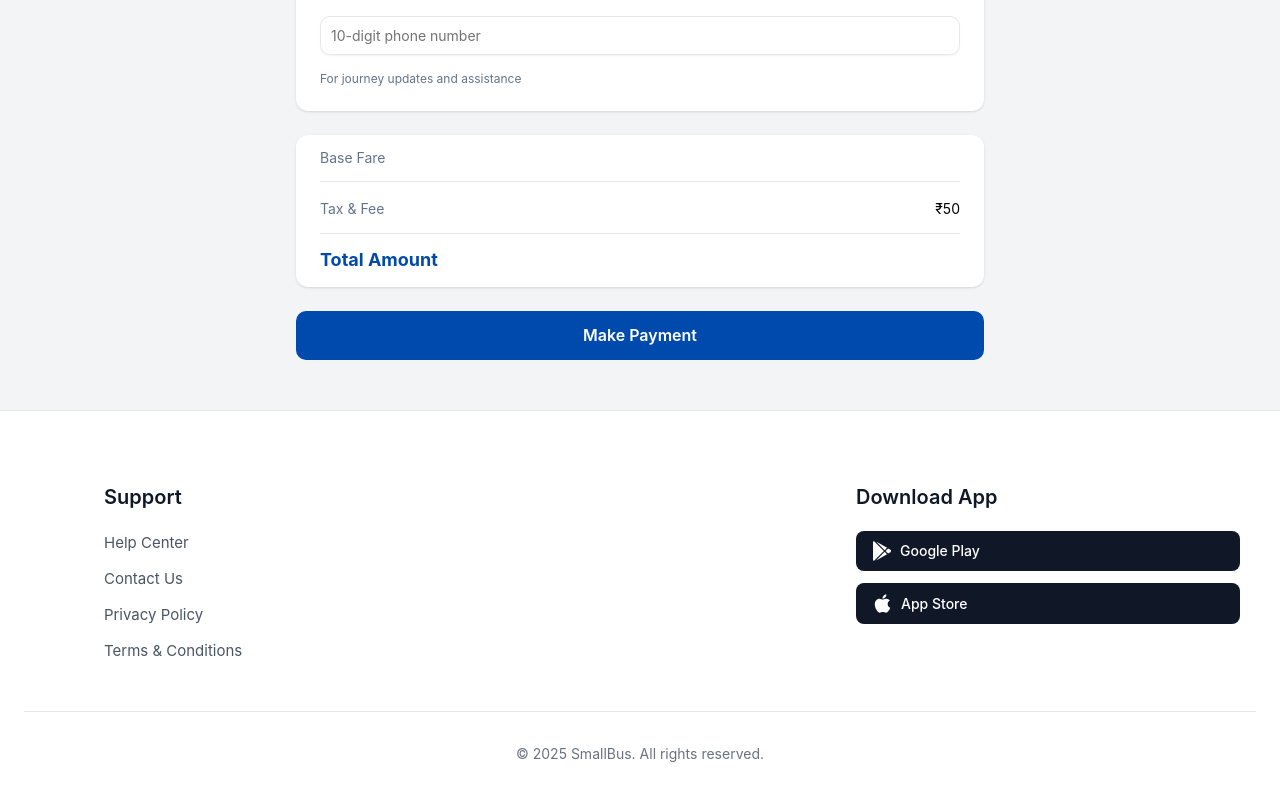
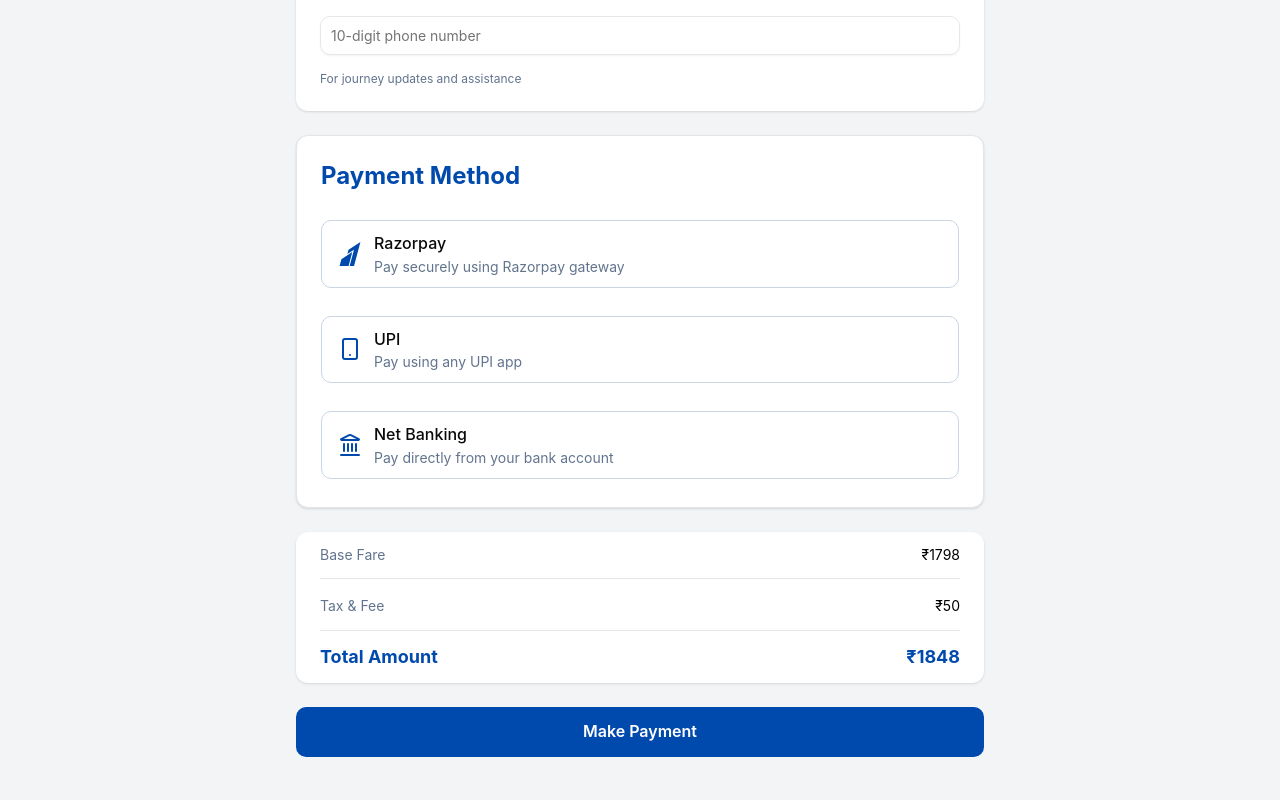
Before and after one commit to amankhan-7/smallbusSample, a Next.js app: page /payment in a window 1280 px wide. Shown: the part 750-1550 px from the top of the page. Built offline with nearby package versions, Linux system fonts and the light colour scheme.

Commit message:
razorpay gateway initial commit

```diff
--- a/package.json
+++ b/package.json
@@ -18,6 +18,7 @@
     "lucide-react": "^0.511.0",
     "next": "15.3.3",
     "radix-ui": "^1.4.2",
+    "razorpay": "^2.9.6",
     "react": "^19.0.0",
     "react-dom": "^19.0.0",
     "react-hook-form": "^7.57.0",
--- a/src/app/payment/page.jsx
+++ b/src/app/payment/page.jsx
@@ -2,6 +2,7 @@
 
 import React, { useRef, useState, useEffect } from "react";
 import Link from "next/link";
+import Script from "next/script";
 import ButtonUI from "@/components/ui/ButtonUI";
 import BookingSummary from "@/components/payment/BookingSummary";
 import PassengerForm from "@/components/payment/PassengerForm";
@@ -18,9 +19,17 @@ import { safeLocalStorage } from "@/lib/localStorage";
 import { useForm } from "react-hook-form";
 import { zodResolver } from "@hookform/resolvers/zod";
 import { passengerSchema } from "@/utils/validations/form-validation";
+import { PaymentOptions } from "@/components/payment/PaymentOptions";
+import {
+  useCreateRazorpayOrderMutation,
+  useGetPaymentMethodsQuery,
+  useGetPaymentDetailsMutation,
+  useGetRefundDetailsMutation,
+  useGetRazorpayHealthQuery,
+} from "@/utils/redux/api/paymentApiSlice";
 
 export default function PaymentPage() {
-  const { data, isLoading } = useGetBusDataQuery("bus-123");
+  const { data, isLoading } = useGetBusDataQuery({ id: "bus-123" });
   const [booking, setBooking] = useState({
     bus: "",
     from: "",
@@ -29,6 +38,7 @@ export default function PaymentPage() {
     timeofdeparture: "",
     timeofarrival: "",
     seatid: [],
+    price: "",
   });
 
   const dispatch = useDispatch();
@@ -53,6 +63,7 @@ export default function PaymentPage() {
         timeofdeparture: data.departureTime,
         timeofarrival: data.arrivalTime,
         seatid: data.seatid || ["A1", "A2"],
+        price: data.seatPrice,
       });
     }
   }, [isLoading, data]);
@@ -69,29 +80,99 @@ export default function PaymentPage() {
     },
   });
 
-  const handlePassengerSubmit = async () => {
-    console.log("Passenger Data Submitted:", data);
+  const [processing, setProcessing] = useState(false);
+  const [selectedOption, setSelectedOption] = useState("");
+  const [createOrder] = useCreateRazorpayOrderMutation();
+
+  const handlePassengerSubmit = async (formData) => {
+    if (selectedOption === "razorpay") {
+      console.log("Processing Razorpay payment...");
+
+      const amount = booking.price * booking.seatid.length + 50;
+      setProcessing(true);
+
+      // Generate unique identifiers
+      const receipt = `rcpt_${Date.now()}`;
+      const bookingReference = `SBUS-${selectedBusId}-${Date.now()}`;
 
       try {
-      console.log("Proceeding to payment with selected seats:", selectedSeats);
+        // 1. Create Razorpay Order from backend
+        const order = await createOrder({
+          amount,
+          receipt,
+          bookingReference,
+        }).unwrap();
+        console.log("Razorpay order created:", order);
 
+        // 2. Razorpay options
+        const options = {
+          key: order.keyId,
+          amount: order.amount,
+          currency: order.currency,
+          name: "SmallBus",
+          description: "Bus seat booking",
+          order_id: order.orderId,
+          handler: async (response) => {
+            try {
+              // 3. Confirm seat booking on successful payment
               const result = await bookSeats({
                 id: selectedBusId,
                 seats: selectedSeats,
+                paymentId: response.razorpay_payment_id,
               }).unwrap();
+
               dispatch(addBooking(result.booking));
               dispatch(resetBooking());
               router.push("/account?tab=bookingHistory");
+            } catch (err) {
+              console.error("Booking failed:", err);
+              alert(
+                "Payment succeeded, but booking failed. Please contact support."
+              );
+              setProcessing(false);
+            }
+          },
+          prefill: {
+            name: `${formData.firstName} ${formData.lastName}`,
+            email: formData.email,
+            contact: formData.phone,
+          },
+          theme: { color: "#004aad" },
+        };
+
+        // 4. Open Razorpay Checkout
+        const rzp = new window.Razorpay(options);
+
+        // Handle payment failure
+        rzp.on("payment.failed", function (response) {
+          console.error("Razorpay Payment Failed:", response.error);
+
+          alert(`Payment Failed
+Reason: ${response.error.description}
+Code: ${response.error.code}
+Step: ${response.error.step}
+Order ID: ${response.error.metadata?.order_id || "N/A"}
+Payment ID: ${response.error.metadata?.payment_id || "N/A"}
+      `);
+          setProcessing(false);
+        });
+
+        rzp.open();
       } catch (error) {
-      console.error("Booking failed:", error);
-      alert("Booking failed. Please try again.");
+        console.error("Payment initialization failed:", error);
+        alert("Unable to start payment. Please try again later.");
+        setProcessing(false);
       }
-
-    alert("Payment Success (demo)");
+    }
   };
 
   return (
     <div className="bg-gray-100 min-h-screen">
+      {/* Razorpay script */}
+      <Script
+        src="https://checkout.razorpay.com/v1/checkout.js"
+        strategy="afterInteractive"
+      />
       <header className="text-center py-2 bg-white shadow fixed w-full top-0 z-[1000]">
         <Link
           href="#"
@@ -104,13 +185,17 @@ export default function PaymentPage() {
       <main className="max-w-[720px] mx-auto pt-[90px] pb-[50px] px-4">
         <BookingSummary booking={booking} />
         <PassengerForm form={form} />
-        {/* <PaymentOptions /> */}
-        <TotalSection />
+        <PaymentOptions
+          selectedOption={selectedOption}
+          onSelect={setSelectedOption}
+        />
+        <TotalSection booking={booking} />
         <ButtonUI
           onClick={() => form.handleSubmit(handlePassengerSubmit)()}
           className="w-full py-1.5"
+          disabled={processing}
         >
-          Make Payment
+          {processing ? "Processing..." : "Make Payment"}
         </ButtonUI>
       </main>
     </div>
--- /dev/null
+++ b/src/components/payment/PaymentOptions.jsx
@@ -0,0 +1,54 @@
+import { Card } from "@/components/ui/card";
+import { SiRazorpay } from "react-icons/si";
+import { Smartphone, Landmark } from "lucide-react";
+
+export function PaymentOptions({ selectedOption, onSelect}) {
+  const options = [
+    {
+      id: "razorpay",
+      icon: <SiRazorpay className="w-6 h-6 text-[#004aad]" />,
+      title: "Razorpay",
+      description: "Pay securely using Razorpay gateway",
+    },
+     {
+      id:"upi",
+      icon: <Smartphone className="w-6 h-6 text-[#004aad]" />,
+      title: "UPI",
+      description: "Pay using any UPI app",
+    },
+    {
+      id:"net",
+      icon: <Landmark className="w-6 h-6 text-[#004aad]" />,
+      title: "Net Banking",
+      description: "Pay directly from your bank account",
+    },
+  ];
+
+  return (
+    <Card className="bg-white rounded-[12px] p-6 mb-6 shadow">
+      <div className="mb-1 font-bold text-xl md:text-2xl text-primary">
+        Payment Method
+      </div>
+
+      {options.map((option) => (
+        <div
+          key={option.id}
+          onClick={() => onSelect(option.id)}
+          className={`border rounded-lg px-4 py-2.5 mb-1 flex items-center gap-3 cursor-pointer transition-all ${
+            selectedOption === option.id
+              ? "border-blue-700 bg-blue-50"
+              : "border-slate-300 hover:border-blue-800"
+          }`}
+        >
+          {option.icon}
+          <div className="flex-1">
+            <div className="font-medium text-text-color">{option.title}</div>
+            <div className="text-xs lg:text-sm text-slate-500">
+              {option.description}
+            </div>
+          </div>
+        </div>
+      ))}
+    </Card>
+  );
+}
--- a/src/components/payment/TotalSection.jsx
+++ b/src/components/payment/TotalSection.jsx
@@ -1,16 +1,21 @@
-export default function TotalSection() {
+export default function TotalSection({booking}) {
+
+  const taxfee = 50;
+  const baseFare =  booking.price * booking.seatid.length
+  const totalPrice = baseFare + taxfee;
   return (
     <section className="bg-white rounded-[12px] px-6 py-3 mb-6 shadow">
       <div className="flex justify-between items-center text-[14px] text-slate-500 font-base mb-3">
         <span>Base Fare</span>
+          <span className="text-black font-normal">₹{baseFare}</span>
       </div>
       <hr className="border-gray-200 mb-4" />
       <div className="flex justify-between items-center text-[14px] text-slate-500 font-base mb-3">
         <span>Tax & Fee</span>
-        <span className="text-black font-normal">₹50</span>
+        <span className="text-black font-normal">₹{taxfee}</span>
       </div>
       <hr className="border-gray-200 mb-3" />
-      <div className="text-[#004aad] font-bold text-[18px]">Total Amount</div>
+      <div className="text-[#004aad] font-bold text-[18px] flex justify-between">Total Amount <span>₹{totalPrice}</span> </div>
     </section>
   );
 }
--- a/src/utils/redux/api/bus.js
+++ b/src/utils/redux/api/bus.js
@@ -36,7 +36,7 @@ export const busApiSlice = apiSlice.injectEndpoints({
     }),
 
     bookSeats: builder.mutation({
-      queryFn: async ({ id, seats }) => {
+      queryFn: async ({ id, seats, paymentId }) => {
         try {
           const currentBookedSeats = safeLocalStorage.getItem(
             "bookedSeats",
@@ -56,6 +56,7 @@ export const busApiSlice = apiSlice.injectEndpoints({
             bookingDate: new Date().toISOString(),
             totalAmount: seats.length * mockBusData.seatPrice,
             status: "confirmed",
+            paymentId,
           };
           bookingHistory.push(newBooking);
           safeLocalStorage.setItem("bookingHistory", bookingHistory);
@@ -70,4 +71,8 @@ export const busApiSlice = apiSlice.injectEndpoints({
   }),
 });
 
-export const { useGetBusDataQuery, useBookSeatsMutation } = busApiSlice;
+export const {
+  useGetBusDataQuery,
+  useBookSeatsMutation,
+  useCreateRazorpayOrderMutation,
+} = busApiSlice;
--- /dev/null
+++ b/src/utils/redux/api/paymentApiSlice.js
@@ -0,0 +1,66 @@
+// src/redux/services/paymentApiSlice.js
+
+import { createApi, fetchBaseQuery } from "@reduxjs/toolkit/query/react";
+
+export const paymentApiSlice = createApi({
+  reducerPath: "paymentApi",
+  baseQuery: fetchBaseQuery({ baseUrl: "https://smallbusserver.devtab.xyz/api/v1/consumer" }),
+  tagTypes: ["Payment"],
+  endpoints: (builder) => ({
+    // Create Razorpay Order
+    createRazorpayOrder: builder.mutation({
+      query: ({ amount, receipt, bookingReference }) => {
+        const amountInPaise = Math.round(amount * 100);
+        return {
+          url: "/create-order",
+          method: "POST",
+          body: { amount: amountInPaise, receipt, bookingReference },
+        };
+      },
+      transformResponse: (res) => res?.data,
+      transformErrorResponse: (err) => err?.data || "Order creation failed",
+      invalidatesTags: ["Payment"],
+    }),
+
+    //Get Payment Methods
+    getPaymentMethods: builder.query({
+      query: () => "/methods",
+      transformResponse: (res) => res?.data,
+      providesTags: ["Payment"],
+    }),
+
+    //Get Payment Details
+    getPaymentDetails: builder.mutation({
+      query: ({ paymentId }) => ({
+        url: "/payment-details",
+        method: "POST",
+        body: { paymentId },
+      }),
+      transformResponse: (res) => res?.data,
+    }),
+
+    //Get Refund Details
+    getRefundDetails: builder.mutation({
+      query: ({ refundId }) => ({
+        url: "/refund-details",
+        method: "POST",
+        body: { refundId },
+      }),
+      transformResponse: (res) => res?.data,
+    }),
+
+    //Razorpay Health Check
+    getRazorpayHealth: builder.query({
+      query: () => "/health",
+      transformResponse: (res) => res?.data,
+    }),
+  }),
+});
+
+export const {
+  useCreateRazorpayOrderMutation,
+  useGetPaymentMethodsQuery,
+  useGetPaymentDetailsMutation,
+  useGetRefundDetailsMutation,
+  useGetRazorpayHealthQuery,
+} = paymentApiSlice;
--- a/src/utils/redux/store.js
+++ b/src/utils/redux/store.js
@@ -2,13 +2,17 @@ import { configureStore } from "@reduxjs/toolkit";
 import bookingReducer from "./features/booking/bookingSlice";
 import userReducer from "./features/user/userSlice";
 import { apiSlice } from "./api/apiSlice";
+import { paymentApiSlice } from "./api/paymentApiSlice";
 
 export const store = configureStore({
   reducer: {
     booking: bookingReducer,
     user: userReducer,
     [apiSlice.reducerPath]: apiSlice.reducer,
+    [paymentApiSlice.reducerPath]: paymentApiSlice.reducer,
   },
   middleware: (getDefaultMiddleware) =>
-    getDefaultMiddleware().concat(apiSlice.middleware),
+    getDefaultMiddleware()
+      .concat(apiSlice.middleware)
+      .concat(paymentApiSlice.middleware),
 });
```
Also changed, not shown: 1 other file (tests, documents, lock files or other folders). Lines whose indentation alone changed are shown as unchanged.
